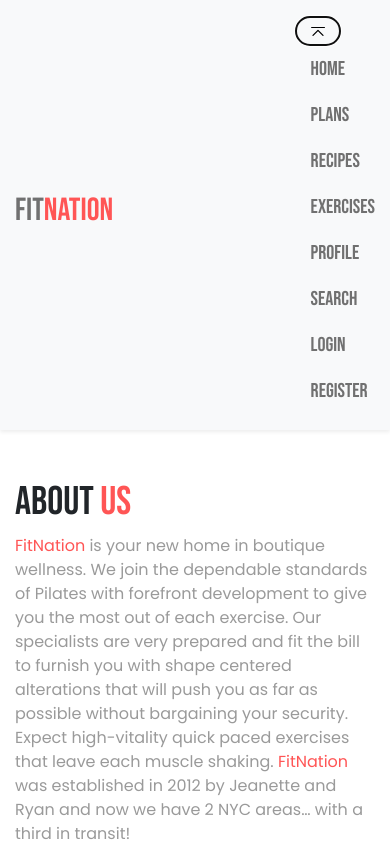
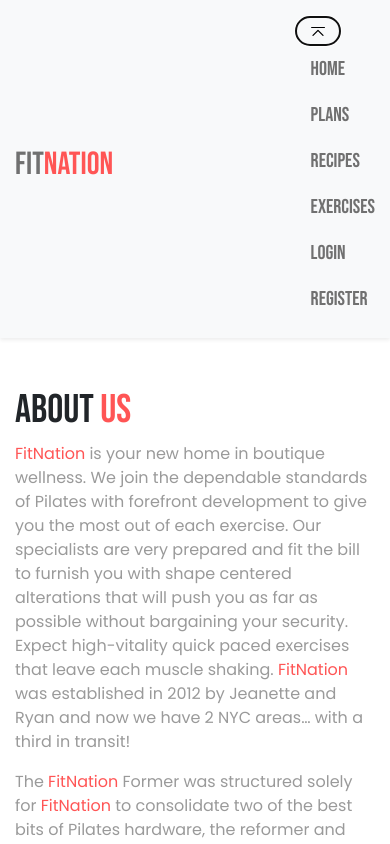
Before and after one commit to 7asebat/FitNationFrontend, a Vue app: page /about in a window 390 px wide. Both pictures are taken after a click on the button 352 px from the left and 39 px from the top of the page. Shown: the top 844 px of the page. Built offline with nearby package versions, Linux system fonts and the light colour scheme.

Commit message:
FIx navbar on mobile

```diff
--- a/src/components/Navbar.vue
+++ b/src/components/Navbar.vue
@@ -101,21 +101,41 @@
             <b-nav-item :to="{ name: 'Exercises' }" class="navItem"
               >Exercises</b-nav-item
             >
-            <b-nav-item :to="{ name: 'Profile' }" class="navItem"
+            <b-nav-item
+              :to="{ name: 'Profile' }"
+              class="navItem"
+              v-if="loggedInUser"
               >Profile</b-nav-item
             >
+
             <b-nav-item
-              :to="{ name: 'ListPanel', params: { type: 'nutritionist' } }"
+              :to="{ name: 'Inbox' }"
+              class="navItem"
+              v-if="loggedInUser"
+              >Inbox
+            </b-nav-item>
+
+            <b-nav-item
+              :to="{ name: 'Login' }"
+              class="navItem"
+              v-if="!loggedInUser"
+              >Login</b-nav-item
+            >
+            <b-nav-item
+              :to="{ name: 'Register' }"
+              v-if="!loggedInUser"
               class="navItem"
             >
-              Search
-            </b-nav-item>
-            <b-nav-item :to="{ name: 'Login' }" class="navItem"
-              >Login</b-nav-item
-            >
-            <b-nav-item :to="{ name: 'Register' }" class="navItem">
               Register
             </b-nav-item>
+            <a
+              href=""
+              class="navItem"
+              @click.prevent="logout"
+              v-if="loggedInUser"
+            >
+              Logout
+            </a>
           </b-navbar-nav>
         </b-collapse>
       </div>
@@ -134,7 +154,7 @@ export default {
   methods: {
     logout() {
       this.$store.dispatch("logout");
-      this.$router.push({ name: "Index" });
+      if (this.$route.name != "Index") this.$router.push({ name: "Index" });
     },
   },
 };
--- a/src/store/index.js
+++ b/src/store/index.js
@@ -5,8 +5,8 @@ import enums from "./enums";
 Vue.use(Vuex);
 
 export default new Vuex.Store({
-  modules:{
-    enums
+  modules: {
+    enums,
   },
 
   state: {
@@ -25,9 +25,10 @@ export default new Vuex.Store({
   },
   actions: {
     logout(context) {
-      context.commit("setUser", null);
-      context.commit("setToken", null);
+      localStorage.removeItem("token");
+      localStorage.removeItem("user");
+      context.state.user = null;
+      context.state.token = null;
     },
   },
-
 });
```
